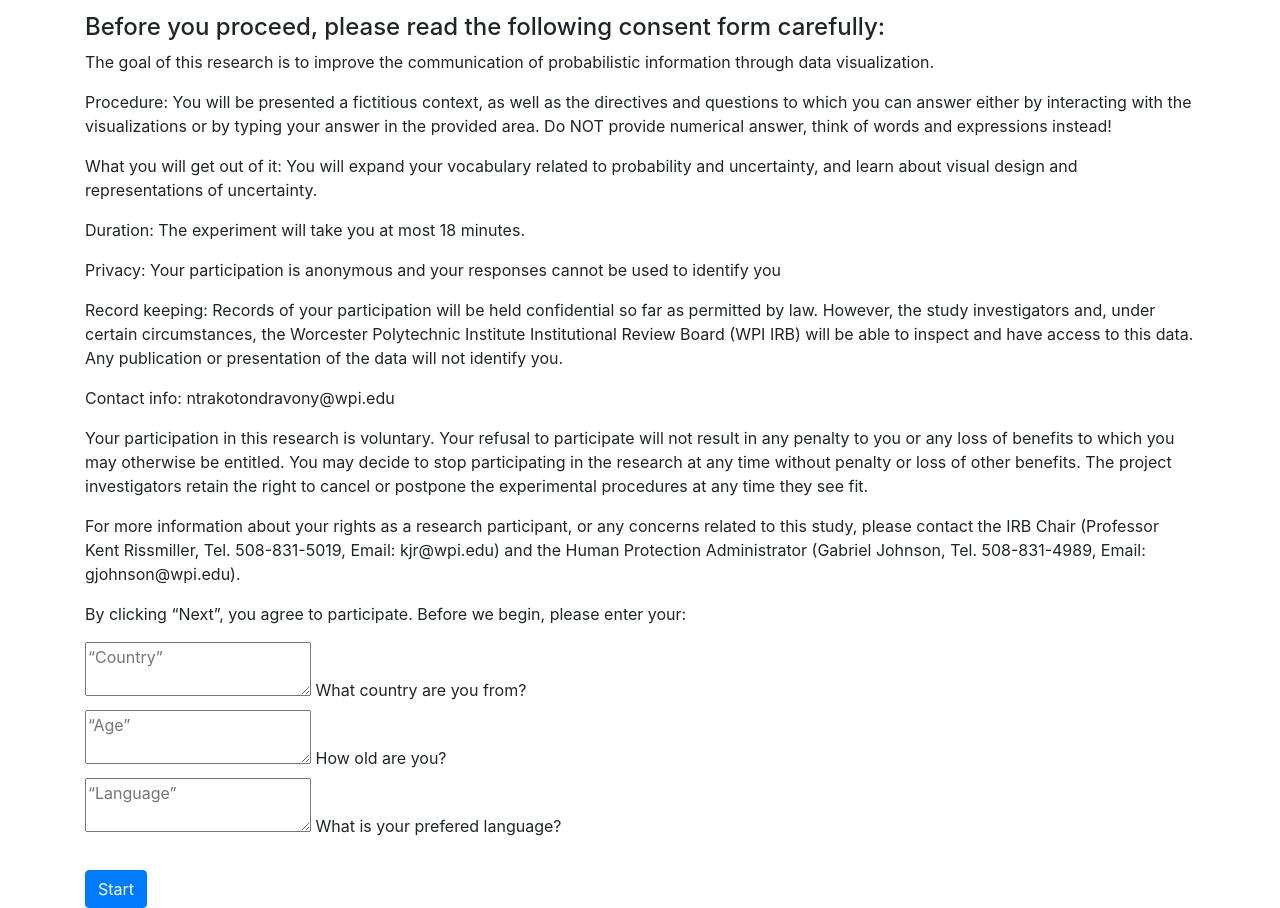
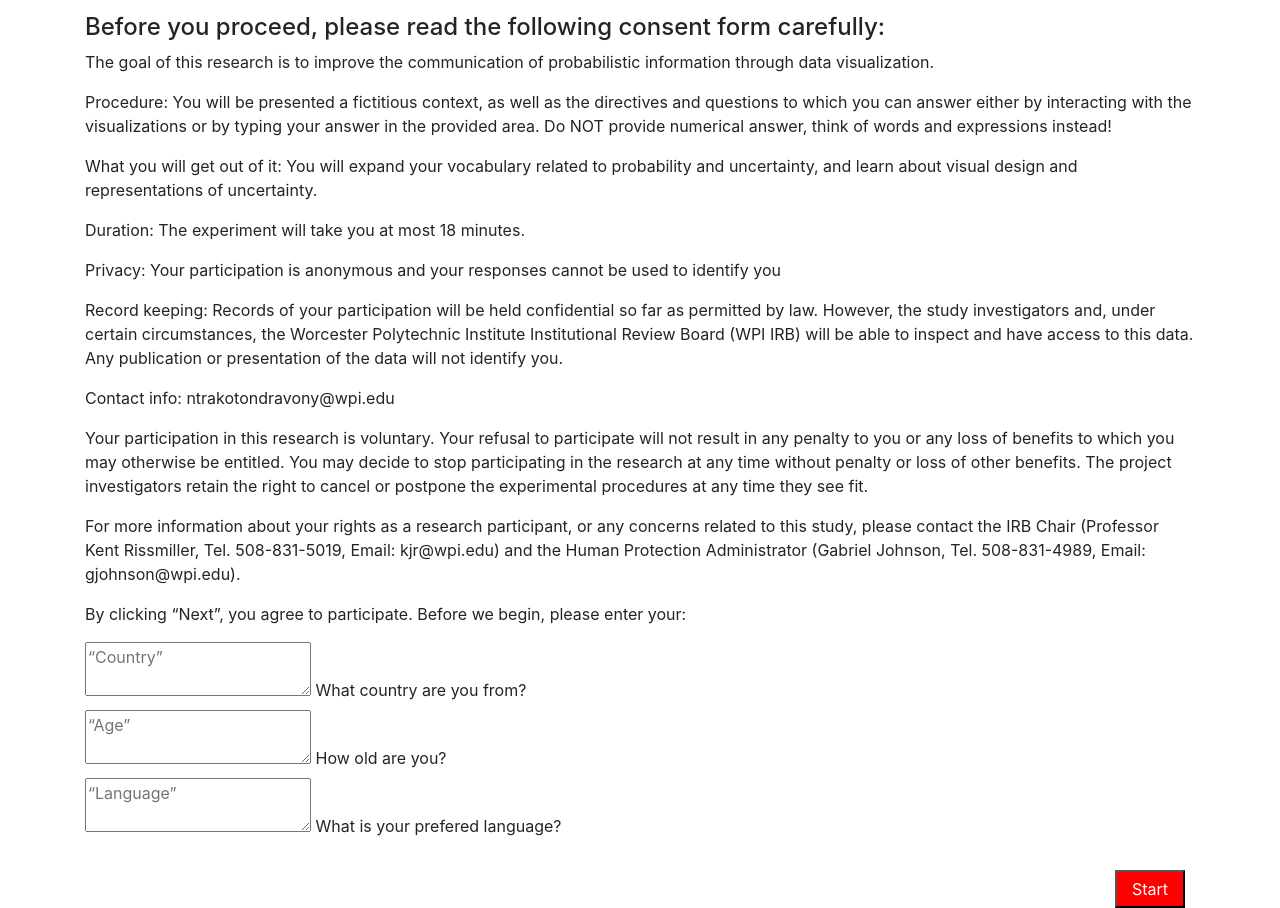
Before and after one commit to dianamoulton18/WRAMP-code, a plain HTML site: page index.html in a window 1280 px wide. Shown: the part 141-1049 px from the top of the page. Drawn offline with nearby package versions, Linux system fonts and the light colour scheme.

Commit message:
changed button style

```diff
--- a/index.html
+++ b/index.html
@@ -88,7 +88,7 @@
             <label for=“floatingTextarea”>What is your prefered language?</label>
         </div><br>
         <!-- <a href="intro.html" class="button">Start</a> -->
-        <button type="button" class="btn btn-primary" onclick="onClickStart()">Start</button>
+        <button type="button" class="button" onclick="onClickStart()">Start</button>
     </div>
 </body>
 
```
